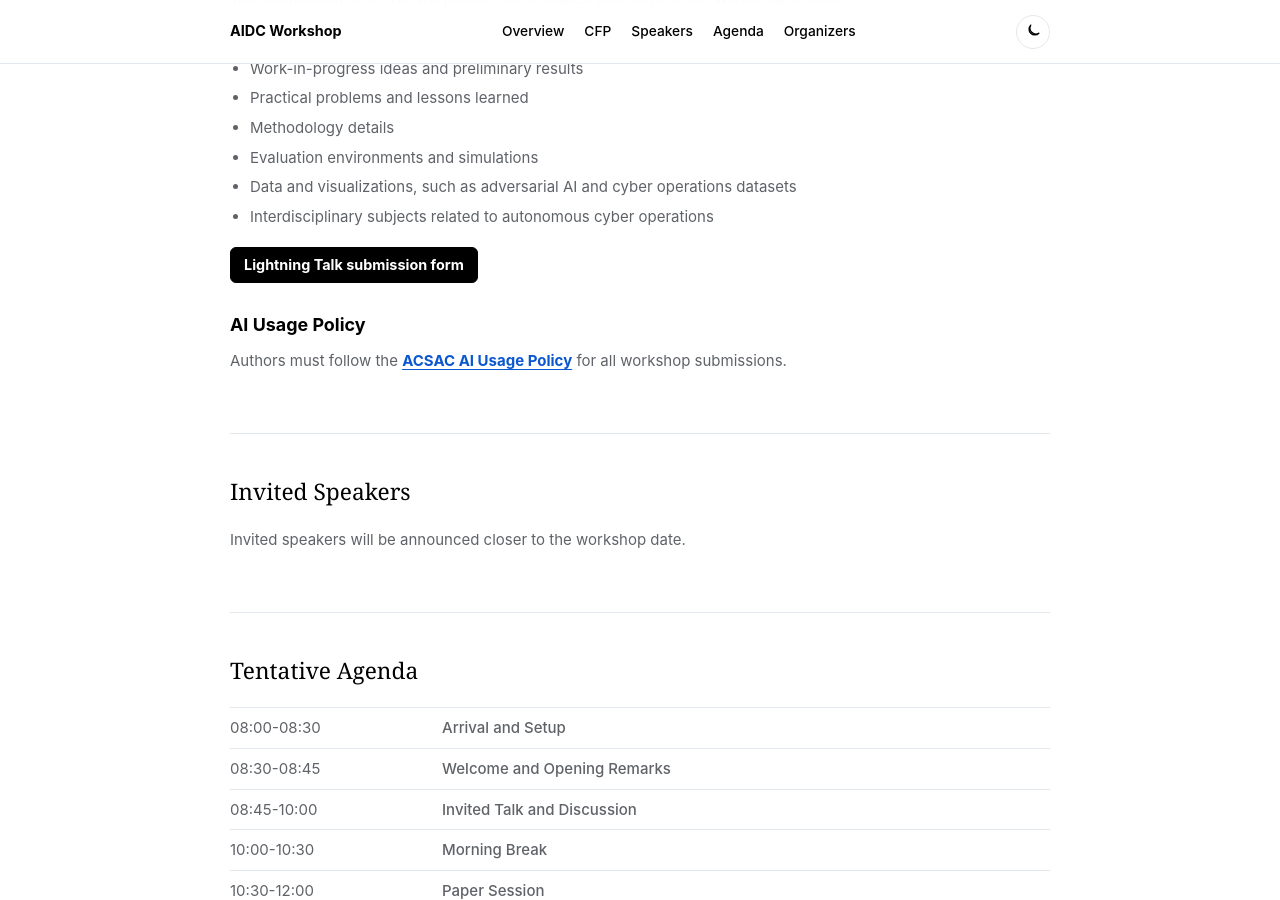
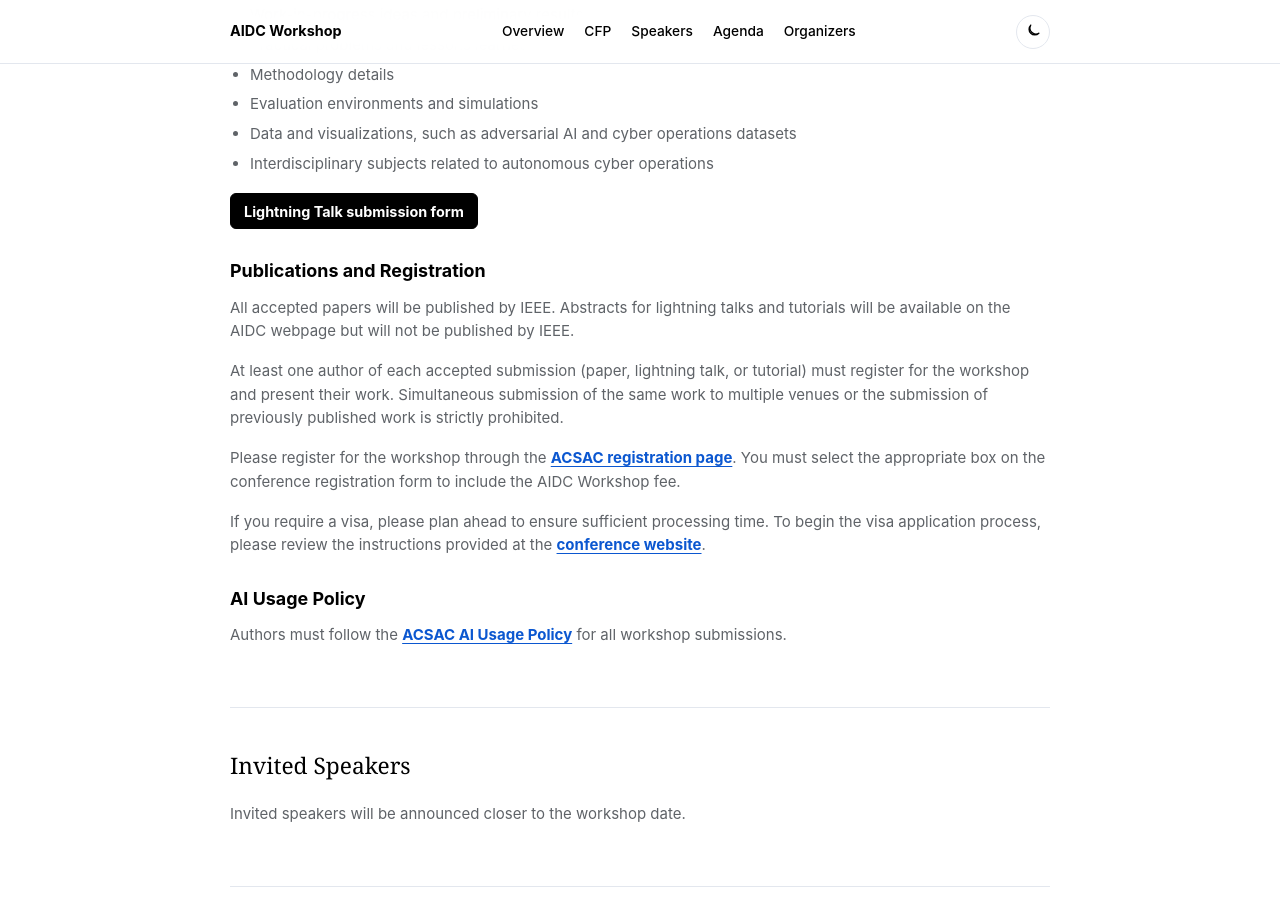
Before and after one commit to aidcworkshop/aidcworkshop.github.io, a Jekyll site: the page built from index.md, in a window 1280 px wide and 900 px high, scrolled down 3693 px. Built offline with Jekyll 4.4.1, drawn with Linux system fonts in a browser that asks for light colours; some of the changed text lies outside the part shown.

Commit message:
Add publications and registration details

```diff
--- a/_data/workshop.yml
+++ b/_data/workshop.yml
@@ -113,7 +113,6 @@ cfp:
     - "All submitted papers must be prepared in US Letter size, not A4, using the double-column IEEE conference format. This requirement will be strictly enforced. IEEE format templates are available at IEEE Conference Templates."
     - 'LaTeX submissions must use the IEEEtran.cls version 1.8b template with the \documentclass[conference,compsoc]{IEEEtran} document class option.'
     - "Submissions must be properly anonymized for double-blind review."
-    - "At least one author of each accepted paper must register for the workshop and present the paper. Simultaneous submission of the same work to multiple venues or submission of previously published work are prohibited."
     - "Awards: Accepted papers will be considered for the Best Paper Award."
   industry:
     heading: "Industry Submissions"
@@ -148,6 +147,15 @@ cfp:
     form:
       label: "Lightning Talk submission form"
       url: "https://forms.gle/9pvzJqpmznaZZb5P6"
+  publications_registration:
+    heading: "Publications and Registration"
+    body:
+      - "All accepted papers will be published by IEEE. Abstracts for lightning talks and tutorials will be available on the AIDC webpage but will not be published by IEEE."
+      - "At least one author of each accepted submission (paper, lightning talk, or tutorial) must register for the workshop and present their work. Simultaneous submission of the same work to multiple venues or the submission of previously published work is strictly prohibited."
+      - "Please register for the workshop through the"
+      - "If you require a visa, please plan ahead to ensure sufficient processing time. To begin the visa application process, please review the instructions provided at the"
+    registration_url: "https://www.acsac.org/2026/registration/"
+    visa_url: "https://www.acsac.org/visa"
   ai_policy:
     heading: "AI Usage Policy"
     body_prefix: "Authors must follow the"
--- a/_layouts/home.html
+++ b/_layouts/home.html
@@ -131,6 +131,17 @@ layout: default
       </ul>
       <p><a class="action-link" href="{{ workshop.cfp.lightning.form.url }}">{{ workshop.cfp.lightning.form.label }}</a></p>
 
+      <h3>{{ workshop.cfp.publications_registration.heading }}</h3>
+      {% for paragraph in workshop.cfp.publications_registration.body %}
+        {% if forloop.index == 3 %}
+          <p>{{ paragraph | append: " " }}<a class="text-link" href="{{ workshop.cfp.publications_registration.registration_url }}">ACSAC registration page</a>. You must select the appropriate box on the conference registration form to include the AIDC Workshop fee.</p>
+        {% elsif forloop.index == 4 %}
+          <p>{{ paragraph | append: " " }}<a class="text-link" href="{{ workshop.cfp.publications_registration.visa_url }}">conference website</a>.</p>
+        {% else %}
+          <p>{{ paragraph }}</p>
+        {% endif %}
+      {% endfor %}
+
       <h3>{{ workshop.cfp.ai_policy.heading }}</h3>
       <p>{{ workshop.cfp.ai_policy.body_prefix }} <a class="text-link" href="{{ workshop.cfp.ai_policy.url }}">{{ workshop.cfp.ai_policy.label }}</a> {{ workshop.cfp.ai_policy.body_suffix }}</p>
     </div>
```
